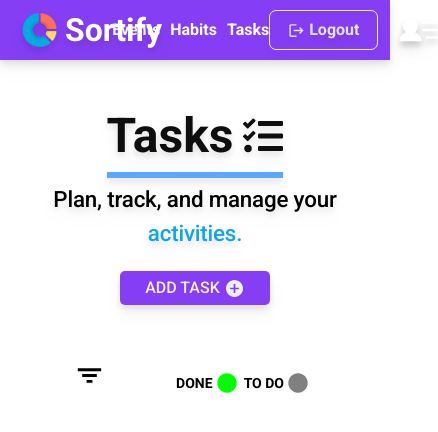
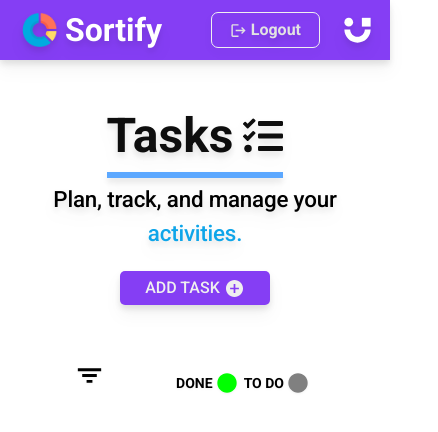
Before and after one commit to Prostecki/Sortify, a React (Vite) app: page /tasks in a window 390 px wide. Shown: the top 432 px of the page, 438 px wide, since content can reach past the window. Built offline with nearby package versions, Linux system fonts and the light colour scheme; sample sign-in values are in the browser's storage.

Commit message:
Navbar Responsiveness + new Icon as "Profile"

```diff
--- a/src/App.css
+++ b/src/App.css
@@ -61,7 +61,18 @@
   display: flex;
   justify-content: center;
   align-items: center;
-  gap: 10px;
+  gap: 2rem;
+  font-size: 1.5rem;
+  font-weight: 500;
+  color: rgb(236, 236, 236);
+  filter: drop-shadow(0 10px 8px rgb(0 0 0 / 0.04))
+    drop-shadow(0 4px 3px rgb(0 0 0 / 0.1));
+}
+
+.linkhover:hover {
+  color: rgb(255, 255, 255);
+  filter: drop-shadow(0 10px 8px rgba(255, 255, 255, 0.04))
+    drop-shadow(0 4px 3px rgba(255, 255, 255, 0.1));
 }
 
 .logoutbtn {
@@ -92,6 +103,12 @@
 .profile-icon:hover {
   filter: drop-shadow(0 10px 8px rgba(255, 255, 255, 0.04))
     drop-shadow(0 4px 3px rgba(255, 255, 255, 0.1));
+}
+
+@media only screen and (max-width: 700px) {
+  .nav-center-position {
+    display: none;
+  }
 }
 
 /* ONBOARDING PAGE */
--- a/src/components/todos/TodoFiltering.jsx
+++ b/src/components/todos/TodoFiltering.jsx
@@ -23,7 +23,7 @@ export default function TodoFiltering() {
               Status
             </option>
             <option value="">Completed</option>
-            <option value="">Incompleted</option>
+            <option value="">In progress</option>
           </select>
           <select name="category" className="filtering-select">
             <option disabled selected>
--- a/src/layout/Nav.jsx
+++ b/src/layout/Nav.jsx
@@ -1,9 +1,9 @@
 import Logo from "./Logo";
 import { Link } from "react-router-dom";
 import { MdLogout } from "react-icons/md";
-import { PiUserListFill } from "react-icons/pi";
 import { useAccount } from "../hooks/useAccount";
 import { useNavigate } from "react-router-dom";
+import { CgUserlane } from "react-icons/cg";
 
 export default function Nav({ setIsLoggedIn }) {
   const navigate = useNavigate();
@@ -15,16 +15,22 @@ export default function Nav({ setIsLoggedIn }) {
           <Logo />
         </Link>
         <div className="nav-center-position">
-          <Link to="/eventcalendar"> Events </Link>
-          <Link to="/habits"> Habits</Link>
-          <Link to="/tasks"> Tasks</Link>
+          <Link className="linkhover" to="/eventcalendar">
+            Events
+          </Link>
+          <Link className="linkhover" to="/habits">
+            Habits
+          </Link>
+          <Link className="linkhover" to="/tasks">
+            Tasks
+          </Link>
         </div>
         <div className="nav-right-position">
           <button onClick={handleLogOut} className="logoutbtn">
             <MdLogout size={17} className="mr-1" /> Logout
           </button>
           <Link to="/profile">
-            <PiUserListFill size={40} className="profile-icon" />
+            <CgUserlane size={35} className="profile-icon" />
           </Link>
         </div>
       </nav>
@@ -34,4 +40,4 @@ export default function Nav({ setIsLoggedIn }) {
 
 // Dark mode kan vi applicera i slutet ifall det passar.
 
-// Lägger till ytterliggare länkar längre in projektet. ( Tasks, Planner, Habits )
+// Lägger till ytterliggare länkar längre in projektet. ( Tasks, Events, Habits )
```
